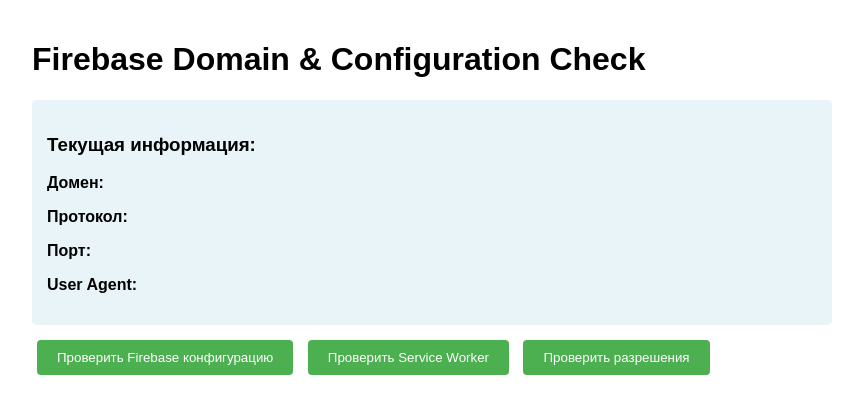
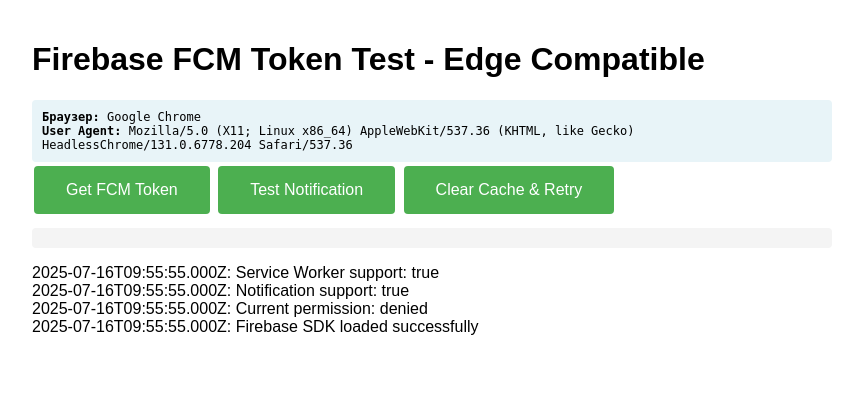
Before and after one commit to ChestnutCMD/Rental-Guru, a Django app: template RentalGuru/notification/templates/test_push.html in a window 1280 px wide. Shown: the top 414 px of the page, without its empty margins (208-1071 px from the left). Run offline with Django 4.2, Linux system fonts and the light colour scheme; the template is opened without the code that fills it, so the values that code supplies are empty; parts of the project's set-up code (start-up, migrations or seed data) failed here and were passed over; some libraries are stand-ins or nearby versions.

Commit message:
update fcm

```diff
--- a/RentalGuru/notification/templates/test_push.html
+++ b/RentalGuru/notification/templates/test_push.html
@@ -3,7 +3,7 @@
 <head>
     <meta charset="UTF-8">
     <meta name="viewport" content="width=device-width, initial-scale=1.0">
-    <title>Firebase Domain Check</title>
+    <title>Firebase FCM Token Test - Edge Compatible</title>
     <style>
         body {
             font-family: Arial, sans-serif;
@@ -11,70 +11,77 @@
             margin: 0 auto;
             padding: 20px;
         }
-        .info {
-            background-color: #e8f4f8;
-            padding: 15px;
-            border-radius: 5px;
-            margin: 10px 0;
-        }
-        .error {
-            background-color: #ffebee;
-            color: #c62828;
-            padding: 15px;
-            border-radius: 5px;
-            margin: 10px 0;
-        }
-        .success {
-            background-color: #e8f5e8;
-            color: #2e7d32;
-            padding: 15px;
-            border-radius: 5px;
-            margin: 10px 0;
-        }
         button {
             background-color: #4CAF50;
             border: none;
             color: white;
-            padding: 10px 20px;
+            padding: 15px 32px;
+            text-align: center;
+            text-decoration: none;
+            display: inline-block;
+            font-size: 16px;
+            margin: 4px 2px;
             cursor: pointer;
             border-radius: 4px;
-            margin: 5px;
         }
-        pre {
-            background-color: #f5f5f5;
+        button:hover {
+            background-color: #45a049;
+        }
+        #token {
+            background-color: #f4f4f4;
             padding: 10px;
             border-radius: 4px;
-            overflow-x: auto;
+            word-break: break-all;
+            margin-top: 10px;
+        }
+        .error {
+            color: red;
+        }
+        .success {
+            color: green;
+        }
+        .debug {
+            background-color: #e8f4f8;
+            padding: 10px;
+            border-radius: 4px;
+            margin-top: 10px;
+            font-family: monospace;
+            font-size: 12px;
+        }
+        .warning {
+            background-color: #fff3cd;
+            color: #856404;
+            padding: 10px;
+            border-radius: 4px;
+            margin-top: 10px;
         }
     </style>
 </head>
 <body>
-    <h1>Firebase Domain & Configuration Check</h1>
+    <h1>Firebase FCM Token Test - Edge Compatible</h1>
 
-    <div class="info">
-        <h3>Текущая информация:</h3>
-        <p><strong>Домен:</strong> <span id="current-domain"></span></p>
-        <p><strong>Протокол:</strong> <span id="current-protocol"></span></p>
-        <p><strong>Порт:</strong> <span id="current-port"></span></p>
-        <p><strong>User Agent:</strong> <span id="user-agent"></span></p>
+    <div id="browser-info"></div>
+
+    <button id="get-token">Get FCM Token</button>
+    <button id="test-notification">Test Notification</button>
+    <button id="clear-cache">Clear Cache & Retry</button>
+
+    <p id="token"></p>
+    <div id="debug"></div>
+
+    <script>
+        // Определяем браузер
+        const isEdge = navigator.userAgent.indexOf('Edg') !== -1;
+        const isChrome = navigator.userAgent.indexOf('Chrome') !== -1 && !isEdge;
+
+        document.getElementById('browser-info').innerHTML = `
+            <div class="debug">
+                <strong>Браузер:</strong> ${isEdge ? 'Microsoft Edge' : isChrome ? 'Google Chrome' : 'Other'}<br>
+                <strong>User Agent:</strong> ${navigator.userAgent}
             </div>
+        `;
 
-    <button onclick="checkFirebaseConfig()">Проверить Firebase конфигурацию</button>
-    <button onclick="checkServiceWorker()">Проверить Service Worker</button>
-    <button onclick="checkPermissions()">Проверить разрешения</button>
-
-    <div id="results"></div>
-
-    <script type="module">
-        import { initializeApp } from "https://www.gstatic.com/firebasejs/9.14.0/firebase-app.js";
-        import { getMessaging, getToken } from "https://www.gstatic.com/firebasejs/9.14.0/firebase-messaging.js";
-
-        // Заполняем базовую информацию
-        document.getElementById('current-domain').textContent = window.location.hostname;
-        document.getElementById('current-protocol').textContent = window.location.protocol;
-        document.getElementById('current-port').textContent = window.location.port || 'default';
-        document.getElementById('user-agent').textContent = navigator.userAgent;
-
+        // Your web app's Firebase configuration
         const firebaseConfig = {
             apiKey: "AIzaSyAVFtJ9isbDXFaLbmJJcDdpMA8jsl_ZyOU",
             authDomain: "rental-guru-465d7.firebaseapp.com",
@@ -85,125 +92,201 @@
             measurementId: "G-K2WEZKWG2W"
         };
 
-        const app = initializeApp(firebaseConfig);
-        const messaging = getMessaging(app);
-
-        window.checkFirebaseConfig = function() {
-            const results = document.getElementById('results');
-
-            let html = '<div class="info"><h3>Firebase Configuration:</h3><pre>';
-            html += JSON.stringify(firebaseConfig, null, 2);
-            html += '</pre></div>';
-
-            // Проверка соответствия домена
-            const currentDomain = window.location.hostname;
-            const authDomain = firebaseConfig.authDomain;
-
-            if (currentDomain === 'rentalguru.ru' || currentDomain === 'localhost') {
-                html += '<div class="success">✓ Домен выглядит корректно</div>';
-            } else {
-                html += '<div class="error">⚠ Текущий домен может не совпадать с настройками Firebase</div>';
+        // Debug info
+        const debugDiv = document.getElementById('debug');
+        function addDebugInfo(message) {
+            debugDiv.innerHTML += `<div>${new Date().toISOString()}: ${message}</div>`;
         }
 
-            // Проверка HTTPS
-            if (window.location.protocol === 'https:' || window.location.hostname === 'localhost') {
-                html += '<div class="success">✓ Использует HTTPS или localhost</div>';
-            } else {
-                html += '<div class="error">⚠ Требуется HTTPS для работы FCM</div>';
-            }
-
-            results.innerHTML = html;
-        };
-
-        window.checkServiceWorker = async function() {
-            const results = document.getElementById('results');
-            let html = '<div class="info"><h3>Service Worker Check:</h3>';
-
+        // Функция для очистки кеша
+        async function clearServiceWorkerCache() {
             if ('serviceWorker' in navigator) {
                 try {
                     const registrations = await navigator.serviceWorker.getRegistrations();
-                    html += `<p>Найдено Service Worker регистраций: ${registrations.length}</p>`;
+                    for (const registration of registrations) {
+                        await registration.unregister();
+                    }
+                    addDebugInfo('Service Worker cache cleared');
+                } catch (error) {
+                    addDebugInfo(`Error clearing cache: ${error.message}`);
+                }
+            }
+        }
 
-                    registrations.forEach((reg, index) => {
-                        html += `<p>Регистрация ${index + 1}: ${reg.scope}</p>`;
-                        html += `<p>Активный: ${reg.active ? 'Да' : 'Нет'}</p>`;
-                        html += `<p>Ожидающий: ${reg.waiting ? 'Да' : 'Нет'}</p>`;
+        // Специальная логика для Edge
+        async function registerServiceWorkerForEdge() {
+            if (!('serviceWorker' in navigator)) {
+                throw new Error('Service Worker not supported');
+            }
+
+            try {
+                // Для Edge не используем type: 'module'
+                const registration = await navigator.serviceWorker.register('/firebase-messaging-sw.js', {
+                    scope: '/'
                 });
 
-                    // Проверка доступности firebase-messaging-sw.js
-                    try {
-                        const response = await fetch('/firebase-messaging-sw.js');
-                        if (response.ok) {
-                            html += '<div class="success">✓ firebase-messaging-sw.js доступен</div>';
-                        } else {
-                            html += `<div class="error">⚠ firebase-messaging-sw.js недоступен: ${response.status}</div>`;
+                // Ждем пока SW станет активным
+                if (registration.installing) {
+                    await new Promise((resolve) => {
+                        registration.installing.addEventListener('statechange', () => {
+                            if (registration.installing.state === 'activated') {
+                                resolve();
                             }
-                    } catch (error) {
-                        html += `<div class="error">⚠ Ошибка загрузки firebase-messaging-sw.js: ${error.message}</div>`;
+                        });
+                    });
+                } else if (registration.waiting) {
+                    await new Promise((resolve) => {
+                        registration.waiting.addEventListener('statechange', () => {
+                            if (registration.waiting.state === 'activated') {
+                                resolve();
+                            }
+                        });
+                    });
                 }
 
+                await navigator.serviceWorker.ready;
+                addDebugInfo('Service Worker registered successfully for Edge');
+                return registration;
             } catch (error) {
-                    html += `<div class="error">Ошибка проверки Service Worker: ${error.message}</div>`;
+                addDebugInfo(`Service Worker registration failed: ${error.message}`);
+                throw error;
             }
-            } else {
-                html += '<div class="error">Service Worker не поддерживается в этом браузере</div>';
         }
 
-            html += '</div>';
-            results.innerHTML = html;
-        };
+        // Функция для получения токена
+        async function getFCMToken() {
+            try {
+                addDebugInfo('Starting FCM token request...');
 
-        window.checkPermissions = async function() {
-            const results = document.getElementById('results');
-            let html = '<div class="info"><h3>Permissions Check:</h3>';
+                // Проверяем разрешения
+                const permission = await Notification.requestPermission();
+                addDebugInfo(`Permission result: ${permission}`);
 
-            // Проверка разрешений на уведомления
-            if ('Notification' in window) {
-                html += `<p>Notification permission: ${Notification.permission}</p>`;
-
-                if (Notification.permission === 'default') {
-                    html += '<p>Попытка запросить разрешение...</p>';
-                    try {
-                        const permission = await Notification.requestPermission();
-                        html += `<p>Новое разрешение: ${permission}</p>`;
-                    } catch (error) {
-                        html += `<div class="error">Ошибка запроса разрешения: ${error.message}</div>`;
-                    }
-                }
-            } else {
-                html += '<div class="error">Notification API не поддерживается</div>';
+                if (permission !== 'granted') {
+                    throw new Error('Notification permission not granted');
                 }
 
-            // Попытка получить FCM токен
-            if (Notification.permission === 'granted') {
-                try {
-                    const registration = await navigator.serviceWorker.register('/firebase-messaging-sw.js', {
-                        type: 'module'
+                let registration;
+
+                if (isEdge) {
+                    addDebugInfo('Using Edge-specific registration');
+                    registration = await registerServiceWorkerForEdge();
+                } else {
+                    addDebugInfo('Using standard registration');
+                    registration = await navigator.serviceWorker.register('/firebase-messaging-sw.js', {
+                        type: 'module',
+                        scope: '/'
                     });
+                    await navigator.serviceWorker.ready;
+                }
 
-                    const token = await getToken(messaging, {
+                // Загружаем Firebase SDK
+                if (typeof firebase === 'undefined') {
+                    // Используем compat версию для Edge
+                    await loadFirebaseSDK();
+                }
+
+                // Инициализируем Firebase
+                if (!firebase.apps.length) {
+                    firebase.initializeApp(firebaseConfig);
+                }
+
+                const messaging = firebase.messaging();
+
+                // Получаем токен
+                const token = await messaging.getToken({
                     vapidKey: 'BKKf7beRVHddoNDzr3XwDSNyJyZD_cD3_IrvANTsxLv3rA068b4vfy81JWbwUv4Iaz5DSXQ5ufKqa9J49pSablk',
                     serviceWorkerRegistration: registration
                 });
 
                 if (token) {
-                        html += '<div class="success">✓ FCM токен получен успешно</div>';
-                        html += `<p>Токен: ${token.substring(0, 50)}...</p>`;
+                    console.log('FCM Token:', token);
+                    document.getElementById('token').innerHTML = '<span class="success">FCM Token получен успешно:</span><br>' + token;
+                    addDebugInfo('FCM Token received successfully');
                 } else {
-                        html += '<div class="error">⚠ FCM токен не получен</div>';
+                    throw new Error('No registration token available');
                 }
+
+                // Обработка сообщений
+                messaging.onMessage((payload) => {
+                    console.log('Message received: ', payload);
+                    addDebugInfo('Message received from FCM');
+
+                    if (payload.notification) {
+                        new Notification(payload.notification.title, {
+                            body: payload.notification.body,
+                            icon: payload.notification.icon || 'https://rentalguru.ru/static/firebase-logo.png'
+                        });
+                    }
+                });
+
             } catch (error) {
-                    html += `<div class="error">Ошибка получения FCM токена: ${error.message}</div>`;
+                console.error('Error getting FCM token:', error);
+                document.getElementById('token').innerHTML = '<span class="error">Error getting FCM token: ' + error.message + '</span>';
+                addDebugInfo(`Error: ${error.message}`);
+
+                // Специальные советы для Edge
+                if (isEdge && error.message.includes('permission denied')) {
+                    document.getElementById('token').innerHTML += `
+                        <div class="warning">
+                            <strong>Совет для Edge:</strong><br>
+                            1. Убедитесь, что уведомления включены в настройках Edge<br>
+                            2. Очистите кеш браузера и попробуйте снова<br>
+                            3. Попробуйте перезапустить браузер<br>
+                            4. Проверьте настройки безопасности Edge
+                        </div>
+                    `;
+                }
             }
         }
 
-            html += '</div>';
-            results.innerHTML = html;
+        // Загрузка Firebase SDK
+        function loadFirebaseSDK() {
+            return new Promise((resolve, reject) => {
+                const script1 = document.createElement('script');
+                script1.src = 'https://www.gstatic.com/firebasejs/9.14.0/firebase-app-compat.js';
+                script1.onload = () => {
+                    const script2 = document.createElement('script');
+                    script2.src = 'https://www.gstatic.com/firebasejs/9.14.0/firebase-messaging-compat.js';
+                    script2.onload = resolve;
+                    script2.onerror = reject;
+                    document.head.appendChild(script2);
                 };
+                script1.onerror = reject;
+                document.head.appendChild(script1);
+            });
+        }
 
-        // Автоматическая проверка при загрузке
-        window.addEventListener('load', () => {
-            checkFirebaseConfig();
+        // Event listeners
+        document.getElementById('get-token').addEventListener('click', getFCMToken);
+
+        document.getElementById('test-notification').addEventListener('click', () => {
+            if (Notification.permission === 'granted') {
+                new Notification('Test Notification', {
+                    body: 'Это тестовое уведомление',
+                    icon: 'https://rentalguru.ru/static/firebase-logo.png'
+                });
+                addDebugInfo('Test notification sent');
+            } else {
+                addDebugInfo('Notification permission not granted');
+            }
+        });
+
+        document.getElementById('clear-cache').addEventListener('click', async () => {
+            await clearServiceWorkerCache();
+            location.reload();
+        });
+
+        // Инициализация
+        addDebugInfo(`Service Worker support: ${('serviceWorker' in navigator)}`);
+        addDebugInfo(`Notification support: ${('Notification' in window)}`);
+        addDebugInfo(`Current permission: ${Notification.permission}`);
+
+        // Автоматическая загрузка Firebase SDK
+        loadFirebaseSDK().then(() => {
+            addDebugInfo('Firebase SDK loaded successfully');
+        }).catch(error => {
+            addDebugInfo(`Failed to load Firebase SDK: ${error.message}`);
         });
     </script>
 </body>
```
Lines whose indentation alone changed are shown as unchanged.
